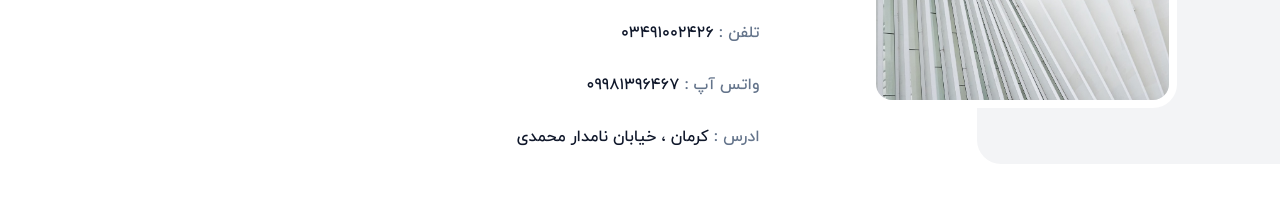
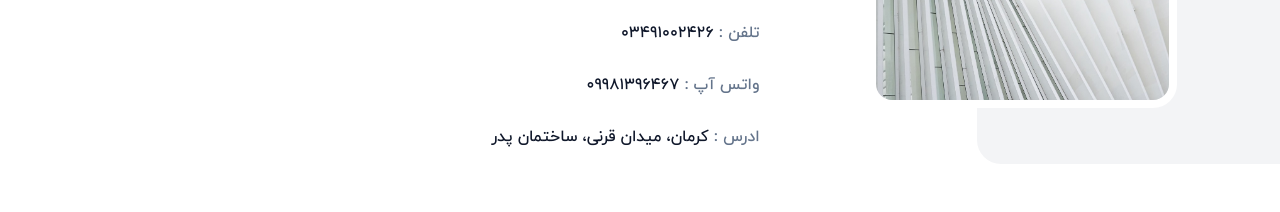
Before and after one commit to side-26/hesabro-app, a Vue app: page / in a window 1280 px wide. Shown: the part 2660-2872 px from the top of the page. Built offline with nearby package versions, Linux system fonts and the light colour scheme; no server answers.

Commit message:
fix : change aboutUs address

```diff
--- a/src/views/Home/Home.vue
+++ b/src/views/Home/Home.vue
@@ -45,7 +45,7 @@
               </div>
               <div class="font-medium mt-7 text-sm md:text-base">
                 <span class="text-slate-500">ادرس : </span>
-                <span class="text-slate-900">کرمان ، خیابان نامدار محمدی </span>
+                <span class="text-slate-900">کرمان، میدان قرنی، ساختمان پدر</span>
               </div>
             </section>
           </div>
```
